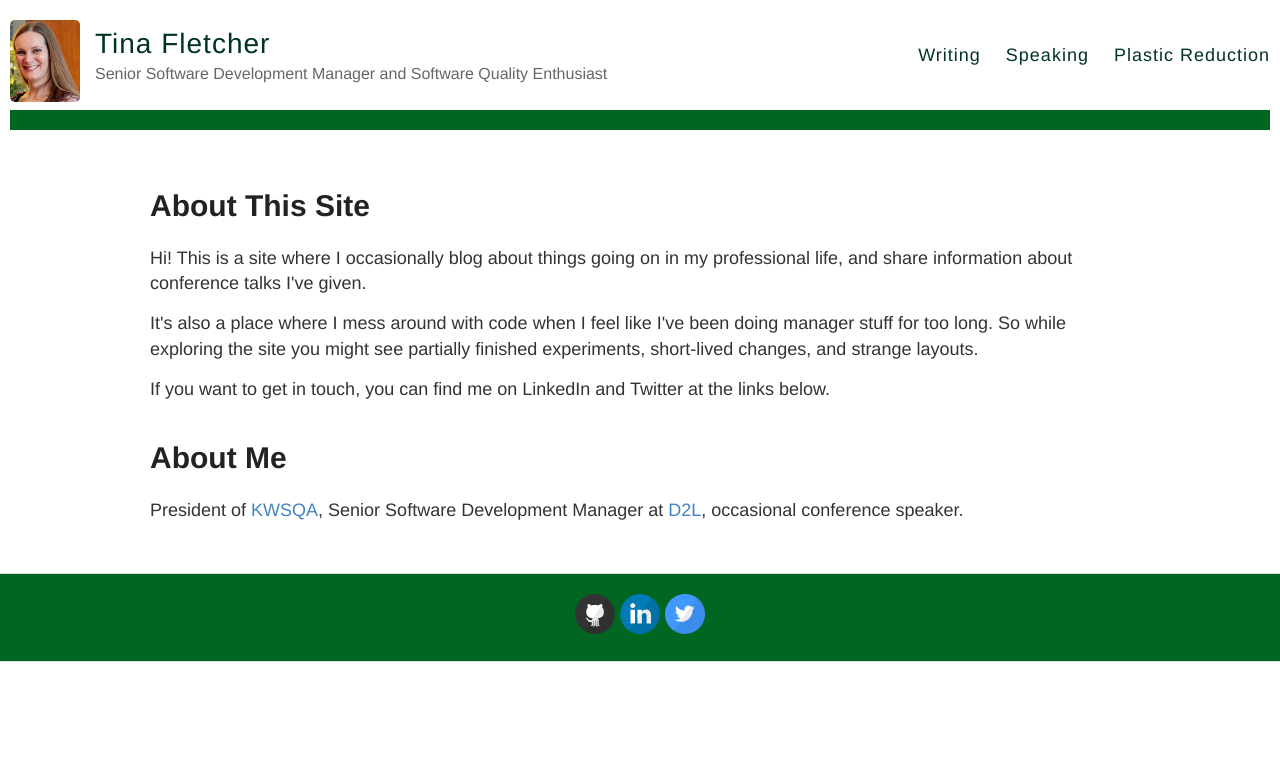
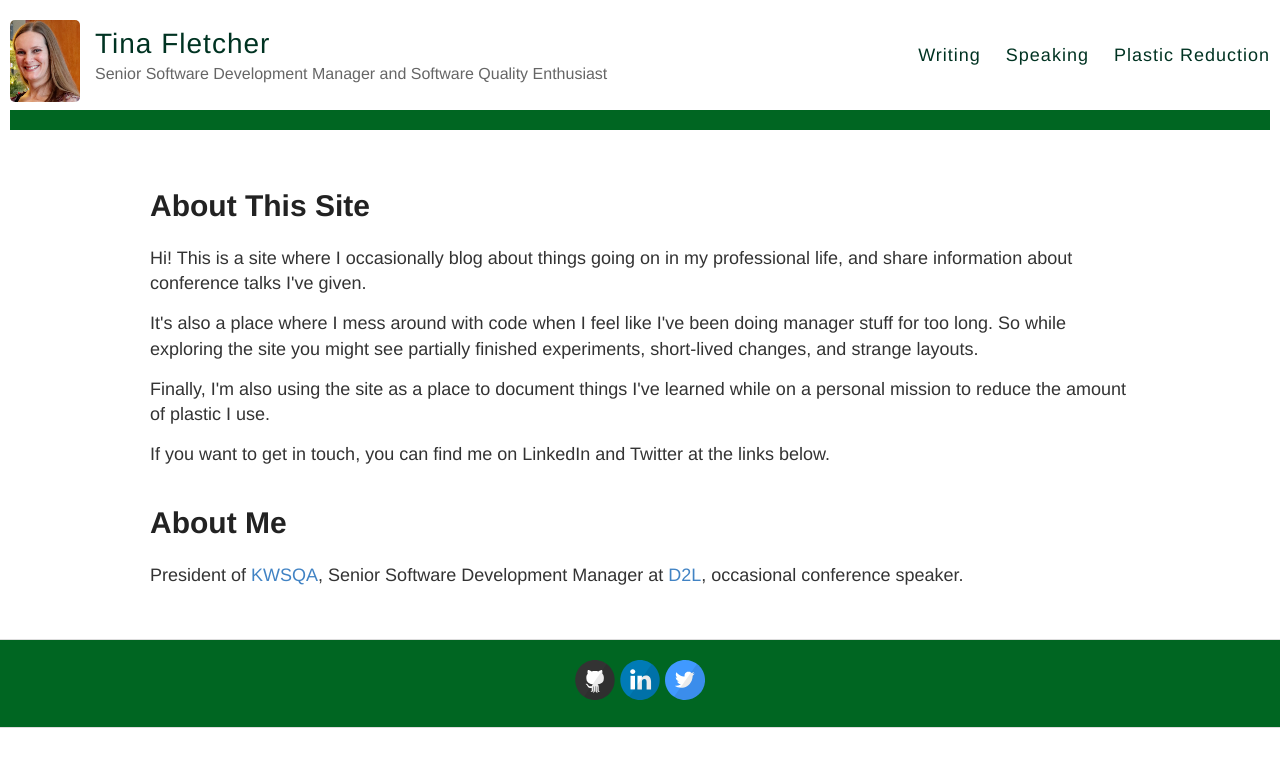
Before and after one commit to tinafletcher/tinafletcher.github.io, a Jekyll site: the page built from index.html, in a window 1280 px wide. Shown: the top 767 px of the page. Built offline with Jekyll 4.4.1, drawn with Linux system fonts in a browser that asks for light colours.

Commit message:
Update index.html

```diff
--- a/index.html
+++ b/index.html
@@ -8,6 +8,8 @@ layout: default
 
 <p>It's also a place where I mess around with code when I feel like I've been doing manager stuff for too long. So while exploring the site you might see partially finished experiments, short-lived changes, and strange layouts.</p>
 
+<p>Finally, I'm also using the site as a place to document things I've learned while on a personal mission to reduce the amount of plastic I use.</p>
+
 <p>If you want to get in touch, you can find me on LinkedIn and Twitter at the links below.</p>
 
 <h1>About Me</h1>
```
